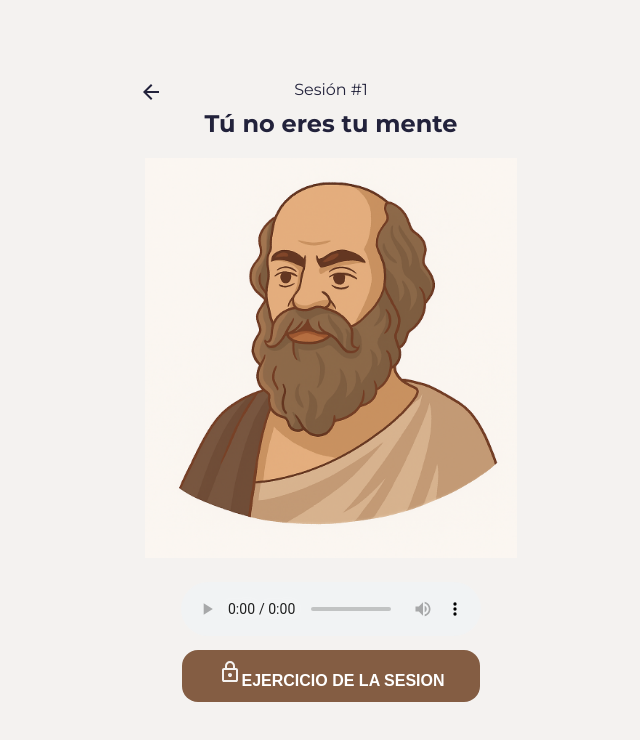
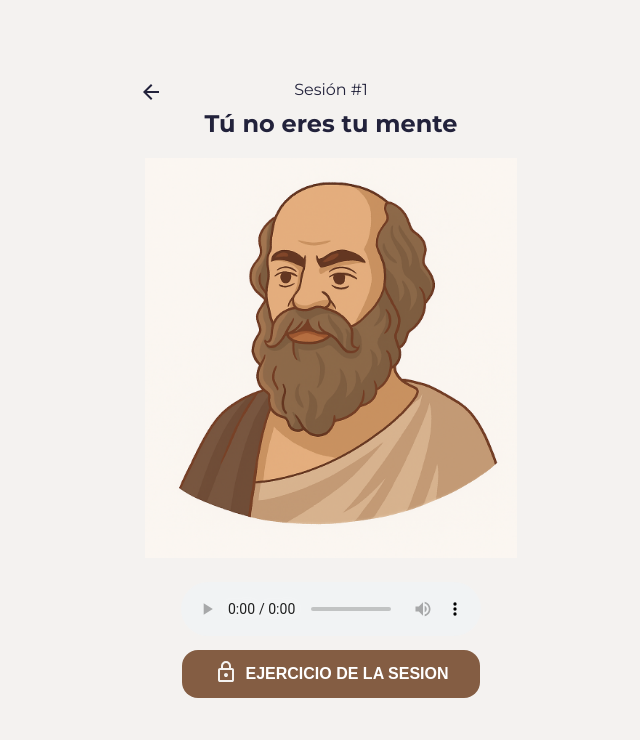
Before and after one commit to alejandroluisacosta/detox-mental-2.0, a React (Vite) app in the folder frontend/: page /session/1 in a window 1280 px wide. Shown: the top 740 px of the page, without its empty margins (309-949 px from the left). Built offline with nearby package versions, Linux system fonts and the light colour scheme.

Commit message:
fix: session unblock activity button

```diff
--- a/frontend/src/Components/Session/Session.css
+++ b/frontend/src/Components/Session/Session.css
@@ -37,6 +37,11 @@
 
 .session__unblock-activity {
     width: 80%;
+    margin: 0 auto;
+    display: flex;
+    align-items: center;
+    justify-content: center;
+    gap: 8px;
 }
 
 @media (min-width: 1000px) {
@@ -49,12 +54,6 @@
         top: 80px;
         left: 35%;
     }
-    margin: 0 auto;
-    display: flex;
-    align-items: center;
-    justify-content: center;
-    gap: 8px;
-
 }
 
 .session__lock-icon {
```
